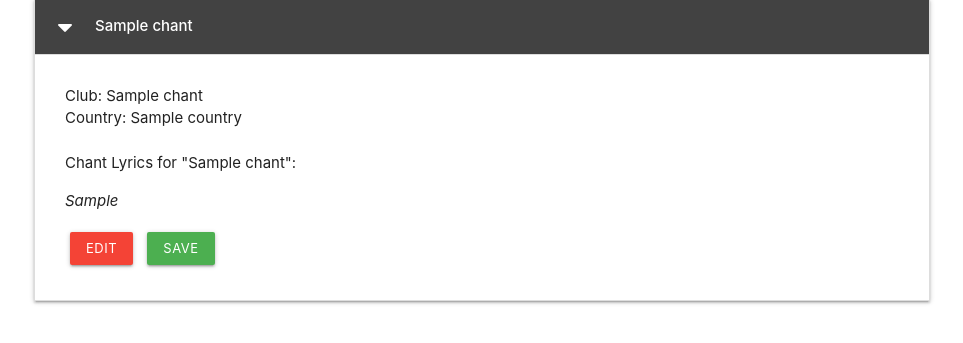
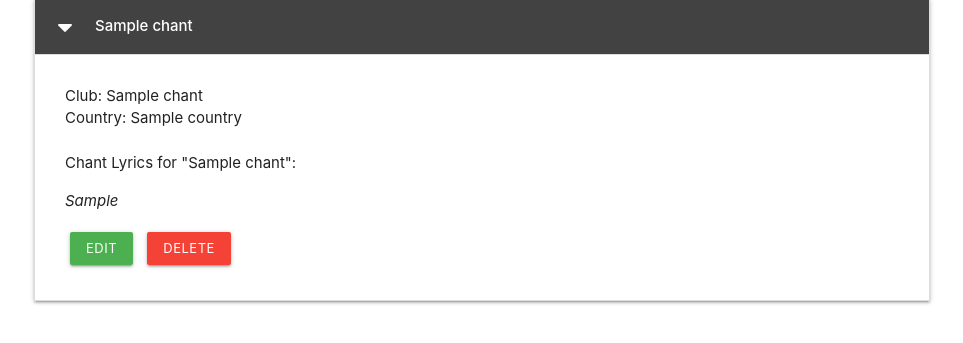
Before and after one commit to RoyoftheRavers/football_game_of_chants, a Flask app: page / in a window 1280 px wide, after a click that opens the changed part. Shown: the part 160-503 px from the top of the page, without its empty margins (158-1121 px from the left). Run offline with Flask 2, Linux system fonts and the light colour scheme; a database or web service that is not in the repository returns one stand-in record (values such as "Sample title"); some libraries are stand-ins or nearby versions.

Commit message:
Delete button replaces Save button, Delete chants from db functionality added

```diff
--- a/app.py
+++ b/app.py
@@ -169,6 +169,13 @@ def edit_chant(chant_id):
     return render_template("edit_chant.html", chant=chant)
 
 
+@app.route("/delete_chant/<chant_id>")
+def delete_chant(chant_id):
+    mongo.db.chants.remove({"_id": ObjectId(chant_id)})
+    flash("Chant Successfully Deleted")
+    return redirect(url_for("get_chants"))
+
+
 if __name__ == "__main__":
     app.run(host=os.environ.get("IP"),
             port=int(os.environ.get("PORT")),
--- a/templates/chants.html
+++ b/templates/chants.html
@@ -16,8 +16,8 @@
                 <div>Country: {{ chant.country }}</div><br>
                 <div><span>Chant Lyrics for "</span>{{ chant.chant_title }}":</div>
                 <p><em>{{ chant.chant_lyrics }}</em></p>
-                <a href="{{ url_for('edit_chant', chant_id=chant._id) }}" class="btn-small red">Edit</a>
-                <a href="" class="btn-small green">Save</a>
+                <a href="{{ url_for('edit_chant', chant_id=chant._id) }}" class="btn-small green">Edit</a>
+                <a href="{{ url_for('delete_chant', chant_id=chant._id) }}" class="btn-small red">Delete</a>
             </div>
         {% endfor %}
         </li>
```
